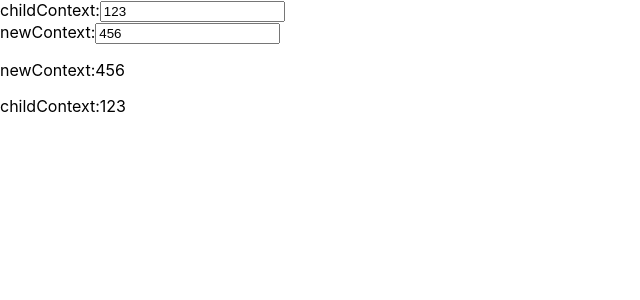
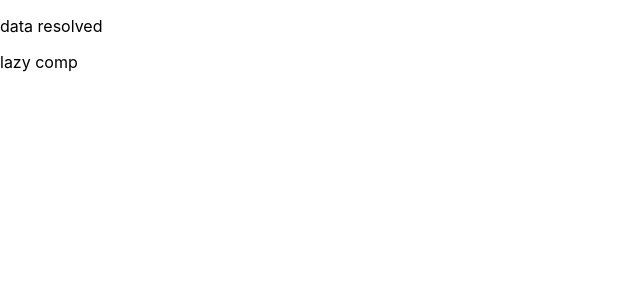
Before and after one commit to freya0608/react-resource, a React (Create React App) app: page / in a window 1280 px wide. Shown: the top 300 px of the page, without its empty margins (0-640 px from the left). Built offline with nearby package versions, Linux system fonts and the light colour scheme.

Commit message:
suspense lazy

```diff
--- a/src/demos/concurrent-mode/index.js
+++ b/src/demos/concurrent-mode/index.js
@@ -3,6 +3,8 @@ import React from "react";
 import { flushSync } from 'react-dom';  //强制使用优先级最高的更新
 // const ConcurrentMode = React.unstable_ConcurrentMode;
 import './style.css'
+
+
 class Parent extends React.Component{
     state = {
         async:true,
--- a/src/demos/suspense/index.js
+++ b/src/demos/suspense/index.js
@@ -1,2 +1,31 @@
 
-import React from "react";
+import React, {Suspense,lazy} from "react";
+
+const LazyComp = lazy(()=>import('./lazy.js'));
+
+let data = '', promise ='';
+function requestData() {
+
+    if(data) return data;
+    if(promise) throw promise;
+    promise = new Promise(resolve => {
+        setTimeout(()=>{
+            data = 'data resolved';
+            resolve()
+        },2000);
+    });
+    throw promise;
+}
+
+function SuspenseComp() {
+
+    const data = requestData();
+    return <p>{data}</p>
+}
+export default ()=>(
+    <Suspense fallback = "loading data">
+        {/*在Suspense下有一个或者多个异步，有任何一个抛出promise，在resolve之前都会现在fallback*/}
+        <SuspenseComp/>
+        <LazyComp/>
+    </Suspense>
+)
--- /dev/null
+++ b/src/demos/suspense/lazy.js
@@ -0,0 +1,2 @@
+import React from "react";
+export default ()=>(<p>lazy comp</p>)
--- a/src/index.js
+++ b/src/index.js
@@ -7,8 +7,9 @@ import './index.css';
 // import App from './demos/hooks/index';
 // import App from './demos/ref/index';
 // import App from './demos/forword-ref/index';
-import App from './demos/context/index';
+// import App from './demos/context/index';
 // import App from './demos/concurrent-mode/index';
+import App from './demos/suspense/index';
 
 
 
```
